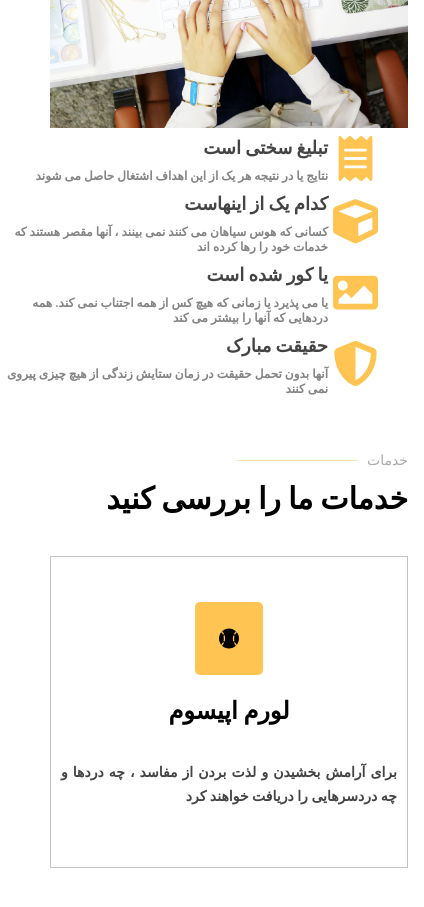
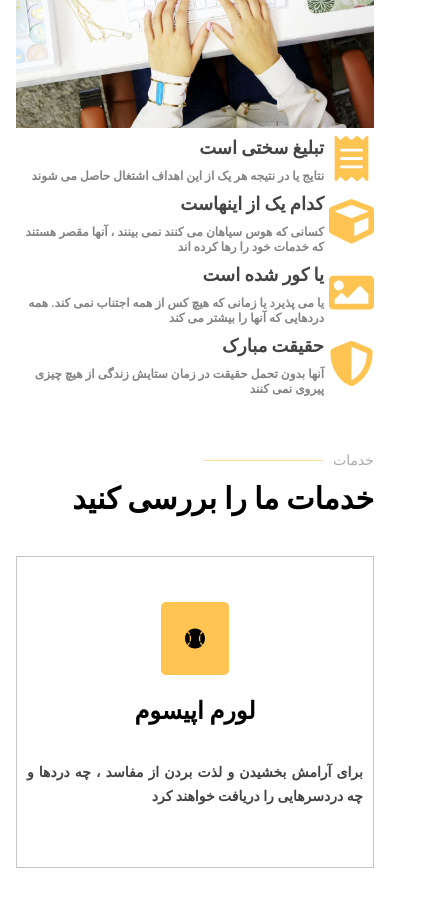
Before and after one commit to miladmdz/Kasuka-web, a React (Create React App) app: page / in a window 390 px wide. Shown: the part 3020-3927 px from the top of the page, 424 px wide, since content can reach past the window. Built offline with nearby package versions, Linux system fonts and the light colour scheme.

Commit message:
fix responsive mobile siz css

```diff
--- a/src/Header/Header.css
+++ b/src/Header/Header.css
@@ -67,6 +67,7 @@
     cursor: pointer;
     color: white;
     background-color: inherit;
+    transition: all 200ms;
 }
 .holder-header>button:hover{
     background-color: #ffc451;
--- a/src/HeaderBox/HeaderBox.css
+++ b/src/HeaderBox/HeaderBox.css
@@ -3,6 +3,7 @@
     padding: 40px 10px;
     border: 1px solid rgba(255, 255, 255, 0.548);
     transition: all 200ms;
+    flex-basis: 11rem;
 }
 .header-box:hover{
     border: 1px solid #ffc451;
--- a/src/MainDescription/MainDescription.css
+++ b/src/MainDescription/MainDescription.css
@@ -62,8 +62,14 @@
       max-width: 100%;
       padding: 0 1rem;
     }
+    .description-item-box{
+      margin-right: 0;
+      justify-content: flex-start;
+    }
     .descriptions-item-box-title{
       margin-right: 5px;
+      min-width: 0;
+      max-width: 100%;
     }
     .descriptions-item-box-title>h2{
       margin:5px 0;
```
